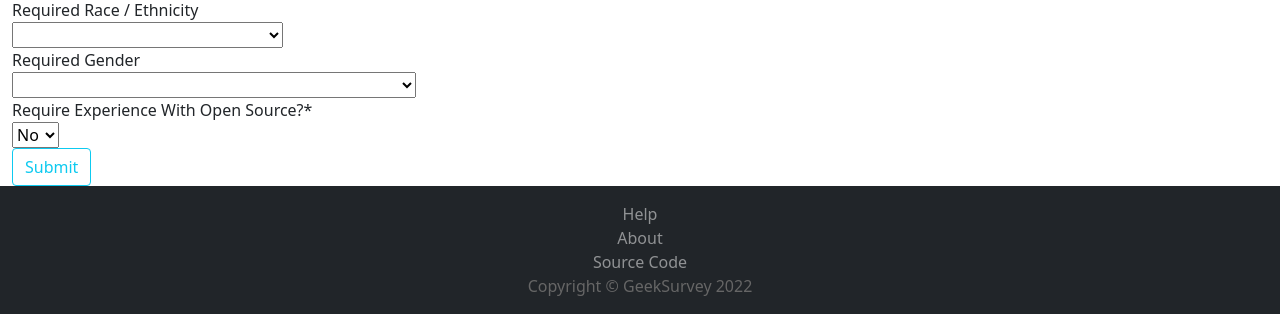
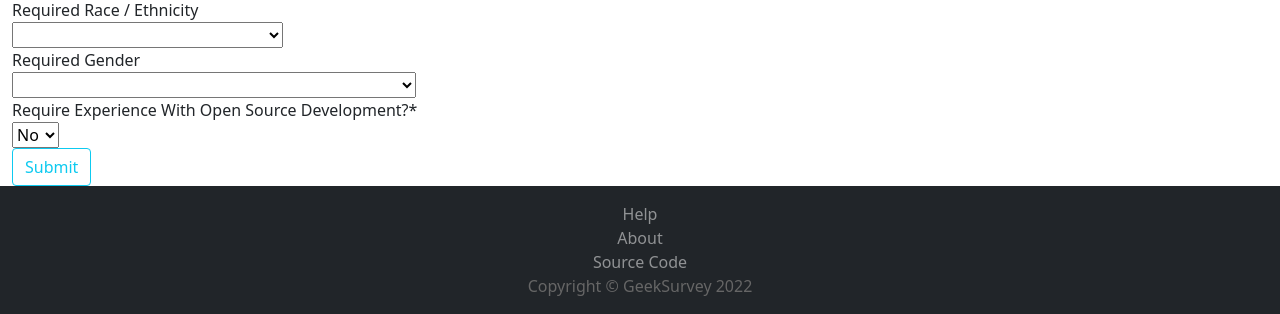
Before and after one commit to NAU-SuperGeeks/geeksurvey, a Django app: page /study/create/ in a window 1280 px wide. Shown: the part 1277-1591 px from the top of the page. Run offline with Django 3.2, Linux system fonts and the light colour scheme; the visitor is signed in with stand-in values (Sample User, id 1); data comes from the database, SQL or seed files in the repository; parts of the project's set-up code (start-up, migrations or seed data) failed here and were passed over; some libraries are stand-ins or nearby versions.

Commit message:
change open source experience to open source development experience

```diff
--- a/geeksurvey/templates/profile/view.html
+++ b/geeksurvey/templates/profile/view.html
@@ -61,7 +61,7 @@
   <td>{{ profile.get_current_location_display }} </td>
 </tr>
 <tr>
-  <td> Experienced With Open Source? </td>
+  <td> Experienced With Open Source Development? </td>
   <td> {{ profile.get_open_source_experience_display }} </td>
 </tr>
 </table>
--- a/geeksurvey/views.py
+++ b/geeksurvey/views.py
@@ -95,6 +95,8 @@ def profile_update(request):
         u_form = UserUpdateForm(instance=request.user)
         p_form = ProfileUpdateForm(instance=request.user.profile)
 
+        p_form['open_source_experience'].label = "Experienced With Open Source Development?"
+
     context = {
         'profile': profile,
         'u_form': u_form,
--- a/study/views.py
+++ b/study/views.py
@@ -56,7 +56,7 @@ def study_custom_labels(study_form):
     study_form['req_job'].label = "Required Occupation"
     study_form['req_rne'].label = "Required Race / Ethnicity"
     study_form['req_sex'].label = "Required Gender"
-    study_form['req_oss'].label = "Require Experience With Open Source?"
+    study_form['req_oss'].label = "Require Experience With Open Source Development?"
 
 @login_required
 def study_edit(request, study_id):
```
